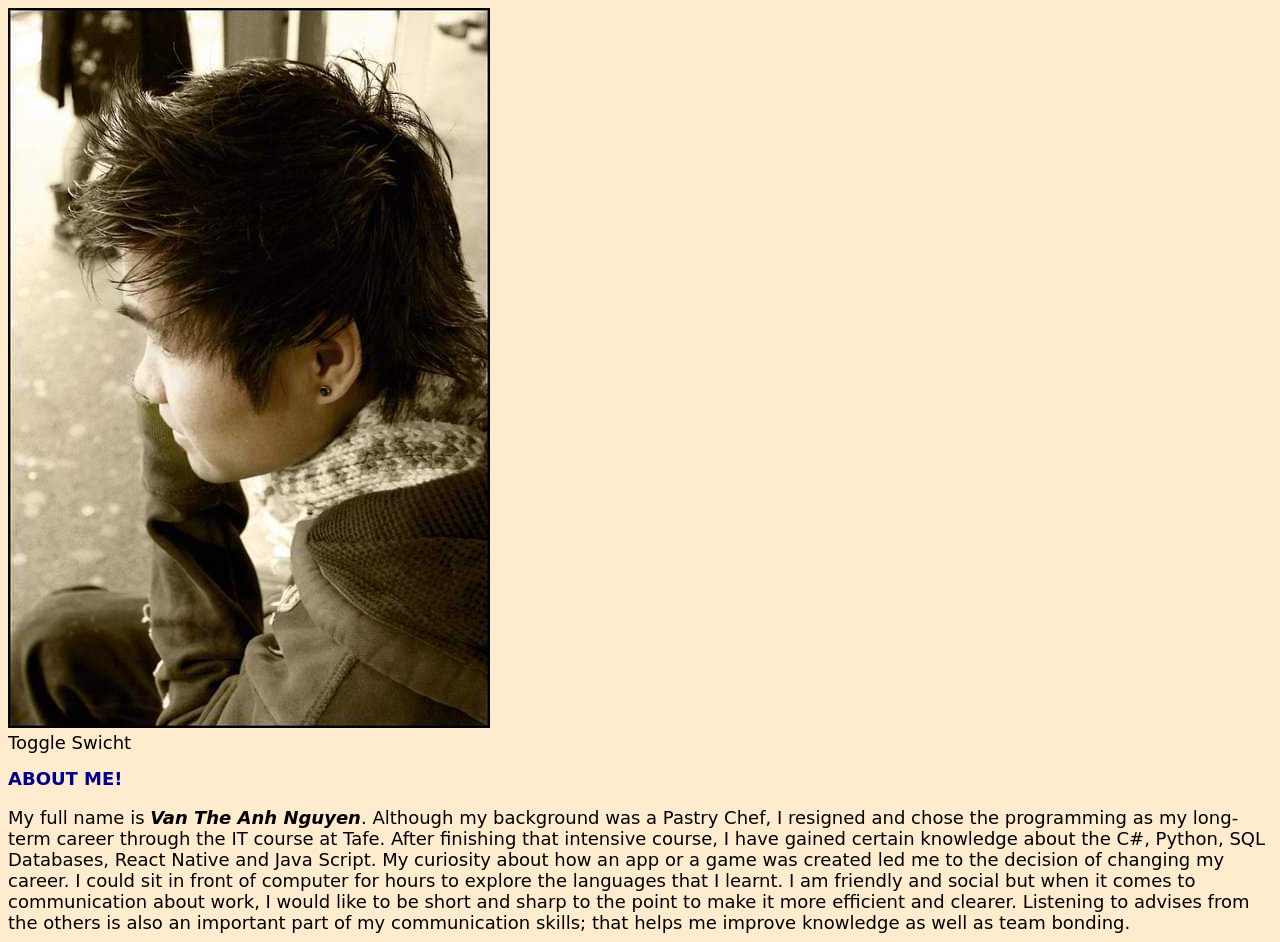
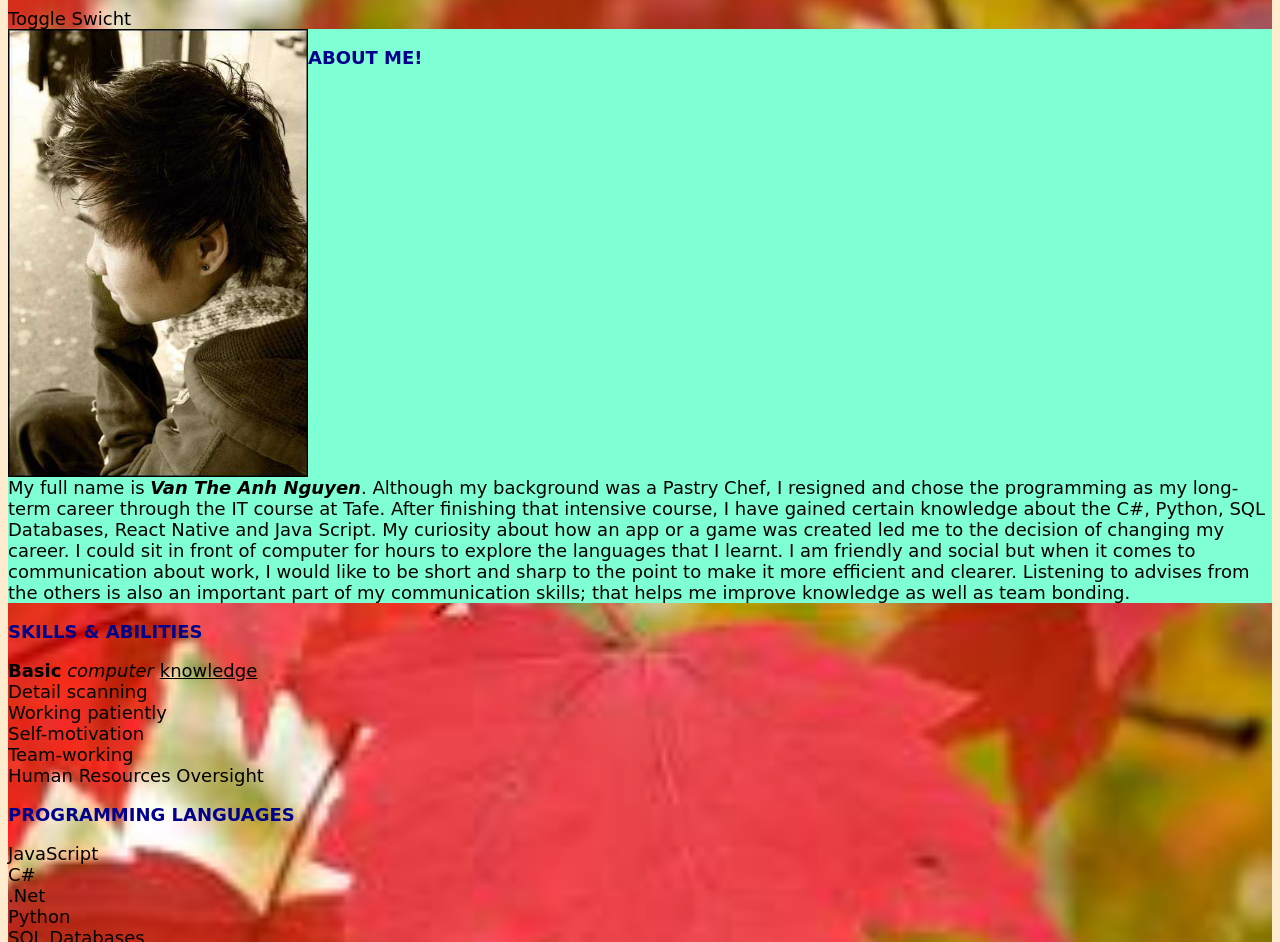
Before and after one commit to nvtanh10111987/My-First-Website-Project, a plain HTML site: page index.html in a window 1280 px wide. Shown: the part 81-1023 px from the top of the page. Drawn offline with Linux system fonts and the light colour scheme.

Commit message:
change header in css

```diff
--- a/css/style.css
+++ b/css/style.css
@@ -3,13 +3,26 @@ html {
     font-family: cursive;
     font-size: 18px;
 }
+body {
+    background:blanchedalmond url(../red-leaves.jpg) no-repeat center;
+    background-size: cover;
+}
+header {
+    display: flex;
+    background-color: aquamarine;
+    white-space: collapse;
+    flex-wrap: wrap;
+}
+img {
+    width: clamp(200px, 60%, 300px);
+    height: fit-content;
+}
 main {
-    display: flex;
     list-style: none;
     gap: 3em;
     flex-flow: wrap;
 }
-body h2 {
+body h3 {
     font-size: large;
     font-weight: bold;
     color: darkblue;
--- a/index.html
+++ b/index.html
@@ -8,17 +8,13 @@
     <script src="index.js"></script>
 </head>
 <body>
-    <header><h1>VAN'S FIRST WEBSITE</h1>
+    <h1>VAN'S FIRST WEBSITE</h1>
+    <nav>Toggle Swicht</nav>
+    <header>
         <img src="./van-nguyen.jpg" alt="van nguyen picture">
-        <nav>Toggle Swicht</nav>
-
-        <section>
-            <h2>ABOUT ME!</h2>
-            <p id="intro">
-                <div>My full name is <span>Van The Anh Nguyen</span>. Although my background was a Pastry Chef, I resigned and chose the programming as my long-term career through the IT course at Tafe. After finishing that intensive course, I have gained certain knowledge about the C#, Python, SQL Databases, React Native and Java Script. My curiosity about how an app or a game was created led me to the decision of changing my career. I could sit in front of computer for hours to explore the languages that I learnt. I am friendly and social but when it comes to communication about work, I would like to be short and sharp to the point to make it more efficient and clearer. Listening to advises from the others is also an important part of my communication skills; that helps me improve knowledge as well as team bonding.
-                </div>
-            </p>
-        </section>
+        <h3 id="about-me">ABOUT ME!</h3>
+        <div>My full name is <span>Van The Anh Nguyen</span>. Although my background was a Pastry Chef, I resigned and chose the programming as my long-term career through the IT course at Tafe. After finishing that intensive course, I have gained certain knowledge about the C#, Python, SQL Databases, React Native and Java Script. My curiosity about how an app or a game was created led me to the decision of changing my career. I could sit in front of computer for hours to explore the languages that I learnt. I am friendly and social but when it comes to communication about work, I would like to be short and sharp to the point to make it more efficient and clearer. Listening to advises from the others is also an important part of my communication skills; that helps me improve knowledge as well as team bonding.
+        </div>
     </header>
     <main>
         <section id="Skills">
```
Also changed, not shown: css/red-leaves.jpg (added), red-leaves.jpg (added).
